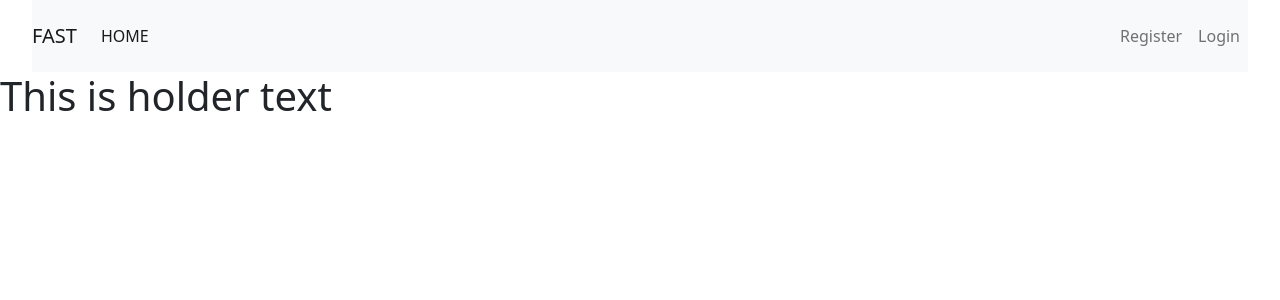
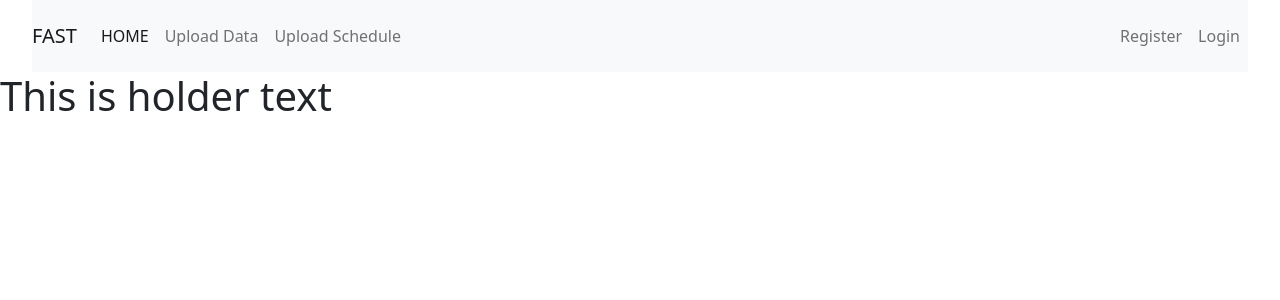
Before and after one commit to ellinj2/FAST_SDD, a Flask app: page / in a window 1280 px wide. Shown: the top 300 px of the page. Run offline with Flask 2, Linux system fonts and the light colour scheme.

Commit message:
Updated navbar to redirect to appropriate data_upload

```diff
--- a/FAST/templates/navbar.html
+++ b/FAST/templates/navbar.html
@@ -8,6 +8,12 @@
 			<ul class="navbar-nav me-auto mb-2 mb-lg-0">
 				<li class="nav-item">
 					<a class="nav-link active" aria-current="page" href="{{ url_for('index') }}"> HOME </a>
+				</li>
+				<li class="nav-item">
+					<a class="nav-link" href="{{ url_for('data_upload') }}"> Upload Data </a>
+				</li>
+				<li class="nav-item">
+					<a class="nav-link" href="schedule_upload.html"> Upload Schedule </a>
 				</li>
 				{% if current_user.is_authenticated %}
 					<li class="nav-item">
```
